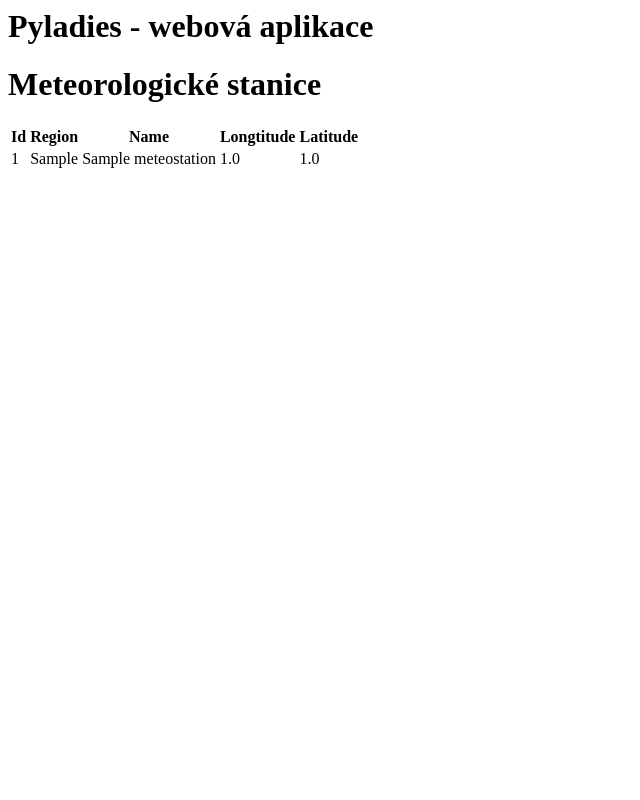
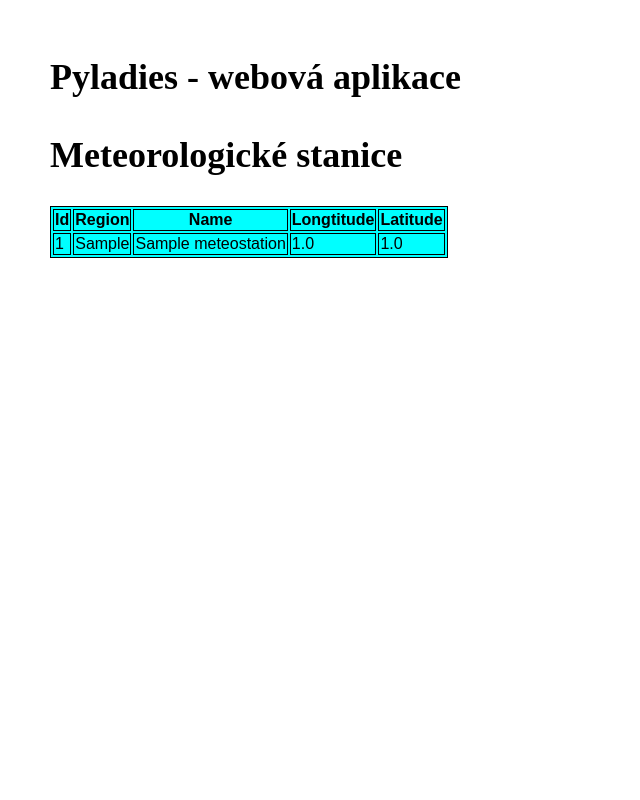
Before and after one commit to Mintaka/mypyladies_sqlite, a Flask app: page / in a window 1280 px wide. Shown: the whole page, without its empty margins (0-640 px from the left). Run offline with Flask 2, Linux system fonts and the light colour scheme; tables that the repository leaves empty hold one stand-in row (values such as "Sample post").

Commit message:
added simple css style

```diff
--- a/meteo_web/app/templates/base.html
+++ b/meteo_web/app/templates/base.html
@@ -1,5 +1,25 @@
 <html>
 <head>
+<style>
+body {
+    margin: 0;
+    padding: 50px;
+    font: 18px/1.5 sans-serif;
+    background-color: white;
+    color: black;
+}
+
+h1 {
+    font-family: "Montserrat", serif;
+    font-size: 36px;
+}
+
+table, th, td {
+  border: 1px solid black;
+  background-color: cyan;
+}
+</style>
+
     {% if title %}
     <title>{{ title }}</title>
     {% else %}
```
